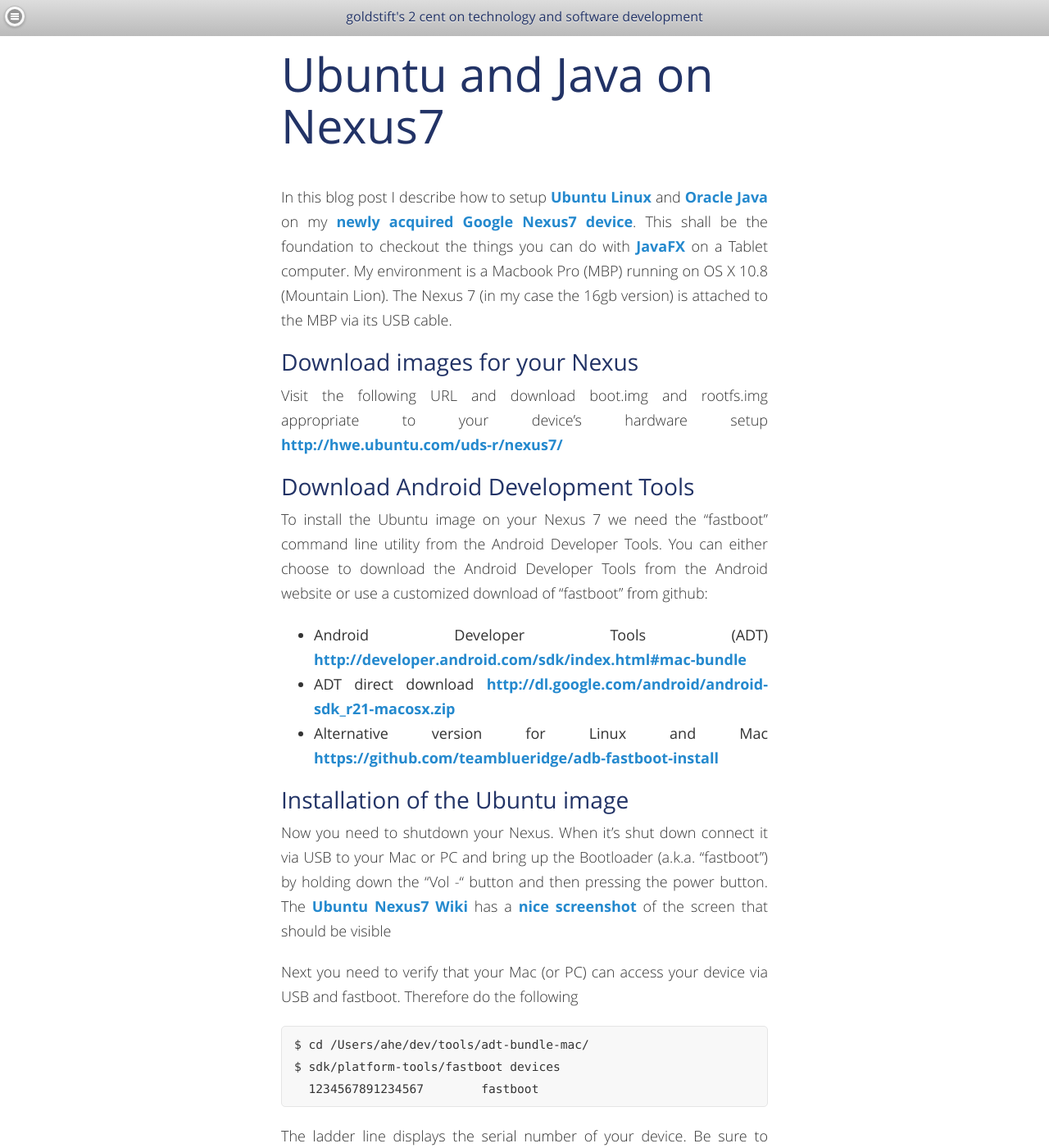
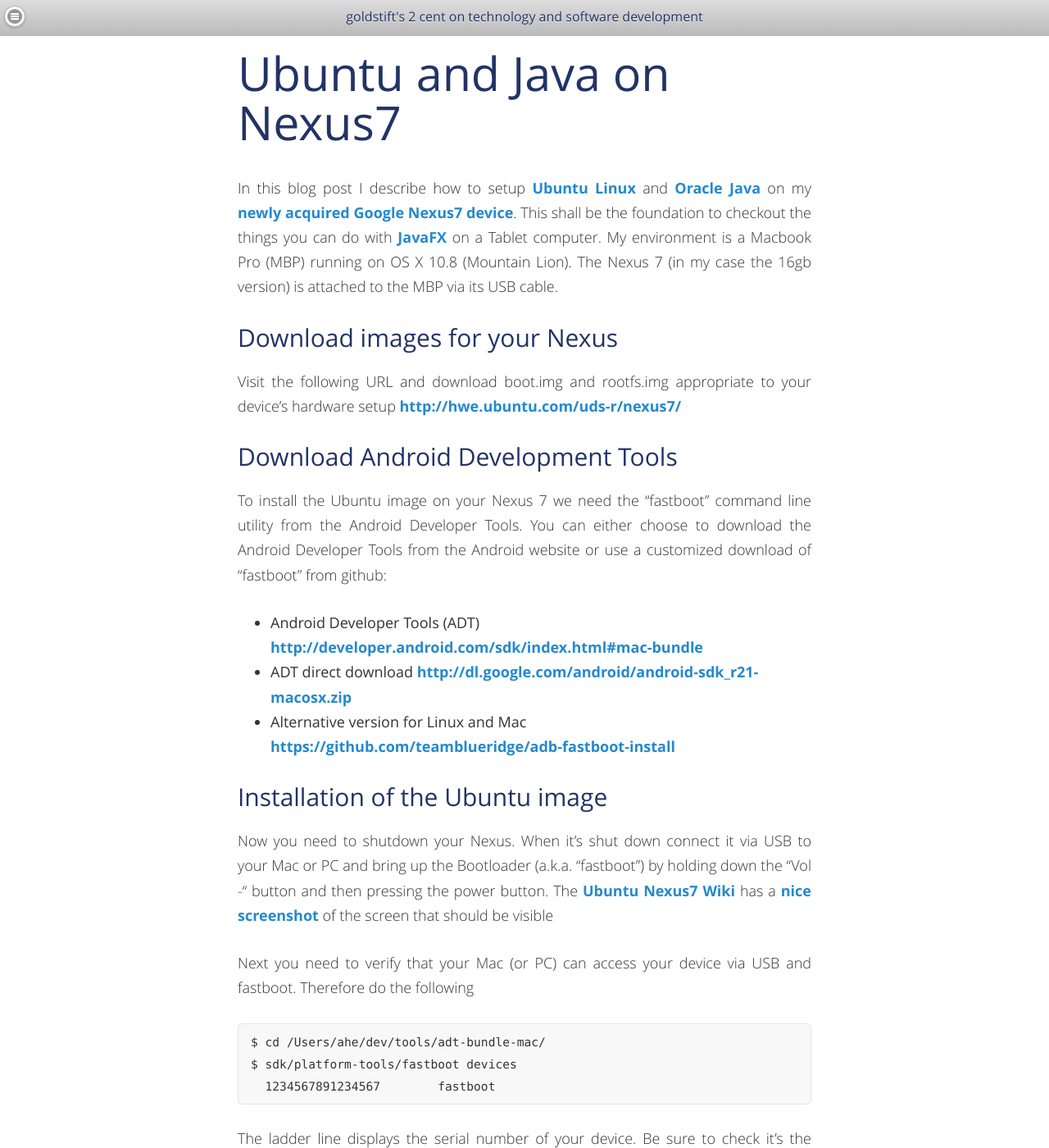
Before and after one commit to aheusingfeld/aheusingfeld.github.io, a Jekyll site: the page built from _posts/2012-11-30-Ubuntu+Java-on-Nexus7.md, in a window 1280 px wide and 1400 px high. Shown: the whole window at 82% size. Built offline with Jekyll 4.4.1, drawn with Linux system fonts in a browser that asks for light colours; comment, search, counter and statistics services are not loaded.

Commit message:
improved general readability and responsiveness

```diff
--- a/index.html
+++ b/index.html
@@ -96,7 +96,7 @@
     }
 </style>
 
-<div id="post">
+<article id="post">
     <h2>Getting social</h2>
     <p>The following list contains links to my profiles around the web</p>
     <ul class="icons">
@@ -193,4 +193,4 @@
         }).render().setUser('goldstift').start();
         </script>
     </p>
-</div> <!-- /content -->
+</article> <!-- /post -->
--- a/stylesheets/styles.css
+++ b/stylesheets/styles.css
@@ -37,25 +37,32 @@
   color:#236;
   font-weight:normal;
   font-style:normal;
-    text-rendering: optimizelegibility;
+  text-rendering: optimizelegibility;
 }
 
 h1 {
   font-size:3.188em;
-  line-height:1.1;
+  line-height:1.05;
+  margin-bottom:0.28em;
+}
+
+h2 {
+  font-size:2.377em;
+  line-height:1.2;
   margin-bottom:0.38em;
 }
 
-h2 {
-  font-size:2.277em;
-  line-height:1.2;
-  margin-bottom:0.27em;
+h3 {
+    font-size:1.666em;
+    line-height:1.3;
+    margin-bottom:0.6em;
 }
 
-h3 {
-    font-size:1.566em;
-    line-height:1.2;
-    margin-bottom:0.27em;
+h4 {
+    font-size:1.266em;
+    line-height:1.4;
+    padding-top:0.6em;
+    margin-bottom:0.8em;
 }
 
 a {
@@ -124,13 +131,14 @@
 
 section {
     display:block;
-    max-width:33em;
+    max-width:700px;
     margin:0 auto;
     padding-bottom:50px;
 }
-section p { font-weight:300;}
+section p, section pre, section ul { margin-bottom:1.6em; }
+section p { font-weight:300; text-align:justify;}
 
-article { padding-top:1em; text-align:justify;}
+article { padding-top:1em; }
 aside#related li { padding-top:1em; line-height: 1.5;}
 div#post h2 { margin-top:2em; }
 
@@ -147,7 +155,7 @@
 
 
 /** show nav-menu-panel if there's enough screensize **/
-@media (min-width:60em){
+@media (min-width:1280px){
 
     /* wrap on wide viewports once open */
 
@@ -178,16 +186,28 @@
     }
 
 }
-@media (max-width:28em){
-    article { text-align:left;}
+@media (max-width:700px){
+    h1 {
+        font-size:2.333em;
+        line-height:1.2;
+    }
+
+    h2 {
+        font-size:1.666em;
+    }
+
+    h3 {
+        font-size:1.333em;
+    }
 }
-@media (max-width:22em){
+@media (max-width:640px){
+    section p { text-align:left;}
+}
+@media (max-width:480px){
     html {
         font-size: 16px;
     }
 }
-
-
 
 
 @media print {
```
